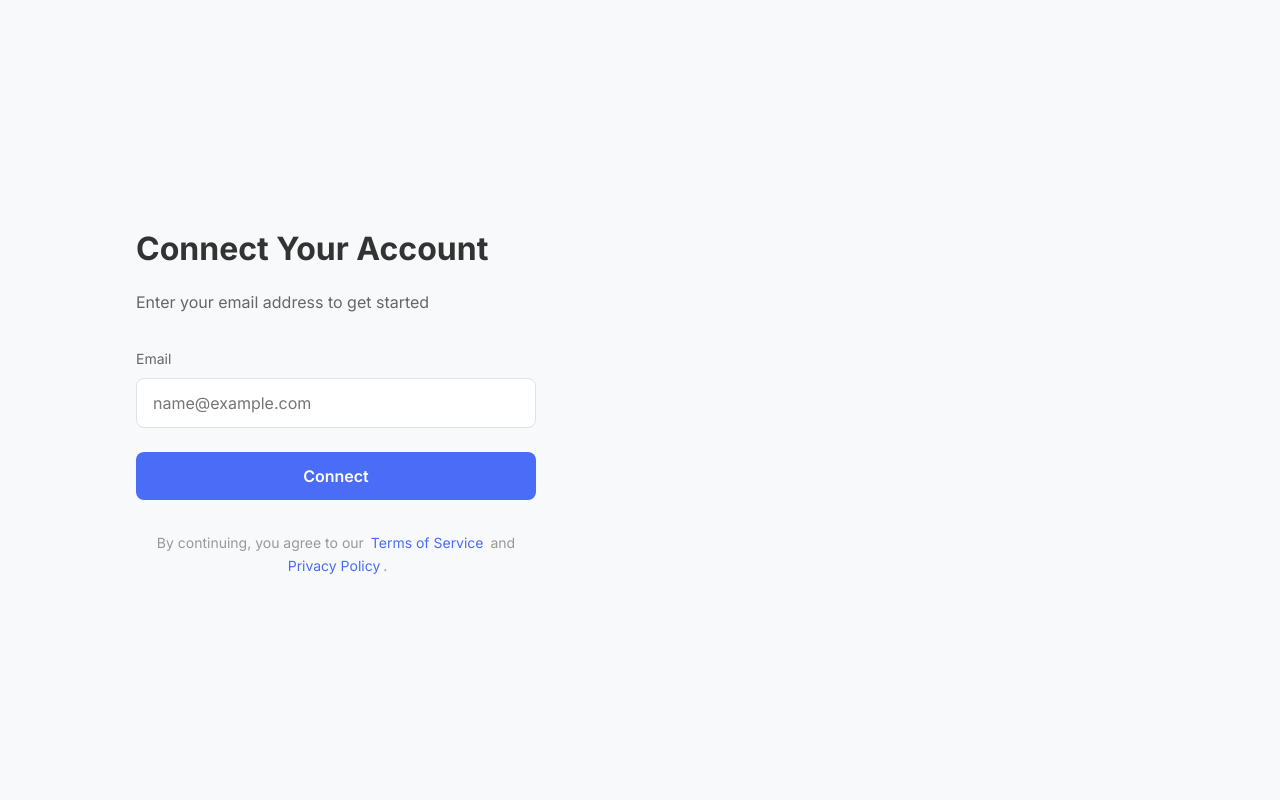
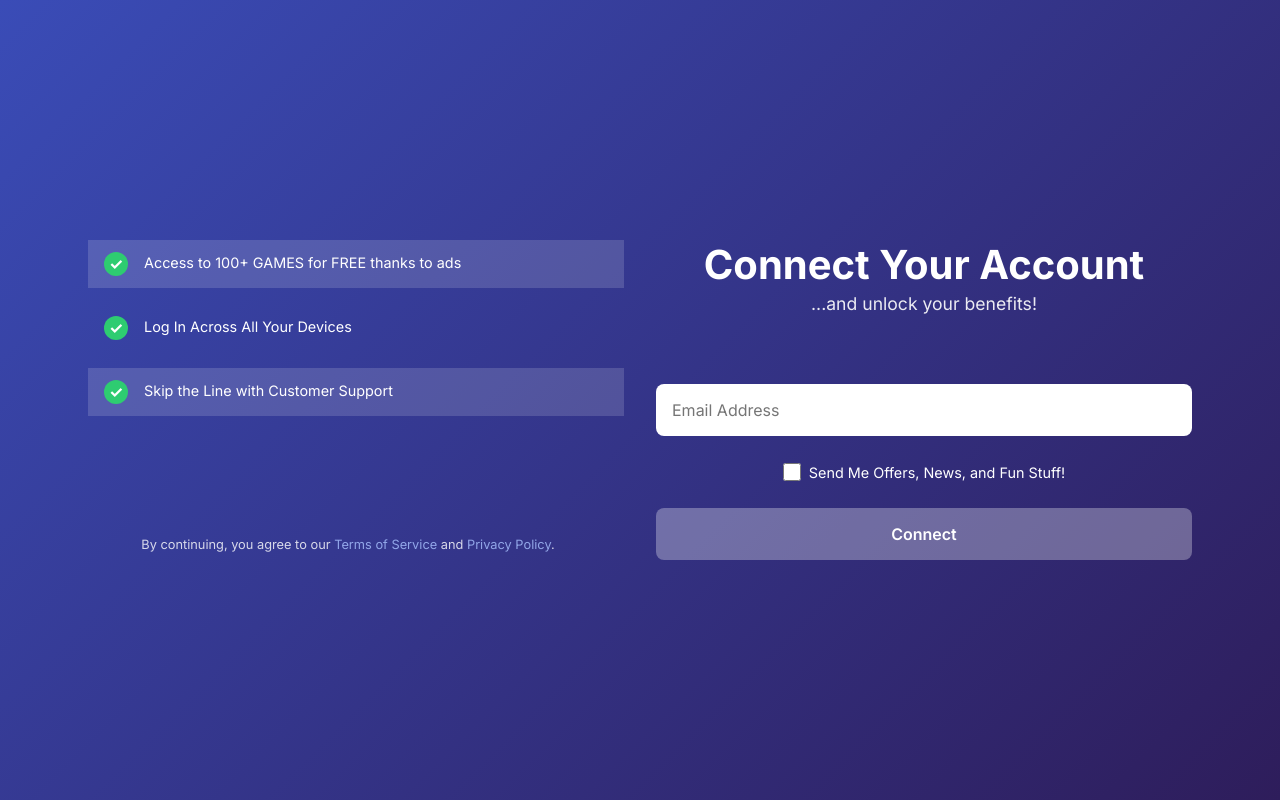
Before and after one commit to julsluks/2025_Frontend, a Vue app in the folder front-vue/: page / in a window 1280 px wide. Built offline with nearby package versions, Linux system fonts and the light colour scheme.

Commit message:
feat: Enhance user onboarding with benefits display and newsletter consent

```diff
--- a/front-vue/src/App.vue
+++ b/front-vue/src/App.vue
@@ -29,7 +29,6 @@ const setPlan = (plan) => {
 
 <template>
   <div class="app-container">
-    <main class="main-content">
     <Step1Connect
       v-if="currentStep === 1"
       @next-step="goToStep(2)"
@@ -52,7 +51,6 @@ const setPlan = (plan) => {
       v-else-if="currentStep === 4"
       :selected-plan="selectedPlan"
     />
-    </main>
   </div>
 </template>
 
@@ -85,32 +83,8 @@ body, html {
   width: 100%;
 }
 
-body {
-  background-color: var(--background-light);
-  color: var(--text-color);
-  line-height: 1.6;
-}
-
 .app-container {
-  display: flex;
-  flex-direction: column;
-  min-height: 100vh;
-  padding: 0;
-  margin: 0;
-}
-
-.main-content {
-  flex: 1;
-  display: flex;
-  flex-direction: column;
+  height: 100vh;
   width: 100%;
-  max-width: 100%;
-  margin: 0 auto;
-}
-
-@media screen and (min-width: 768px) {
-  .main-content {
-    max-width: 480px;
-  }
 }
 </style>
--- a/front-vue/src/assets/main.css
+++ b/front-vue/src/assets/main.css
@@ -8,35 +8,4 @@ body, html {
 #app {
   height: 100%;
   width: 100%;
-  max-width: 1280px;
-  margin: 0 auto;
-  padding: 2rem;
-  font-weight: normal;
 }
-
-a,
-.green {
-  text-decoration: none;
-  color: hsla(160, 100%, 37%, 1);
-  transition: 0.4s;
-  padding: 3px;
-}
-
-@media (hover: hover) {
-  a:hover {
-    background-color: hsla(160, 100%, 37%, 0.2);
-  }
-}
-
-@media (min-width: 1024px) {
-  body {
-    display: flex;
-    place-items: center;
-  }
-
-  #app {
-    display: grid;
-    grid-template-columns: 1fr 1fr;
-    padding: 0 2rem;
-  }
-}
--- /dev/null
+++ b/front-vue/src/components/BenefitsList.vue
@@ -0,0 +1,66 @@
+<template>
+    <div class="benefits-section">
+        <div
+            v-for="(benefit, index) in benefits"
+            :key="index"
+            class="benefit-item"
+        >
+            <div class="check-icon">✓</div>
+            <div class="benefit-text">{{ benefit.text }}</div>
+        </div>
+    </div>
+</template>
+
+<script setup>
+const props = defineProps({
+    benefits: {
+        type: Array,
+        default: () => [
+            { text: "Access to 100+ GAMES for FREE thanks to ads" },
+            { text: "Log In Across All Your Devices" },
+            { text: "Skip the Line with Customer Support" }
+        ]
+    }
+});
+</script>
+
+<style scoped>
+/* Benefits section */
+.benefits-section {
+    display: flex;
+    flex-direction: column;
+    gap: 1rem;
+    margin-bottom: 2.5rem;
+    padding-bottom: 1rem;
+}
+
+.benefit-item {
+    display: flex;
+    align-items: center;
+    gap: 1rem;
+    padding: 0.75rem 1rem;
+}
+
+/* Aplicamos el fondo solo a los elementos impares (1º, 3º, 5º...) */
+.benefit-item:nth-child(odd) {
+    background-color: rgba(255, 255, 255, 0.15);
+}
+
+.check-icon {
+    width: 24px;
+    height: 24px;
+    border-radius: 50%;
+    background-color: #2ecc71;
+    color: white;
+    display: flex;
+    align-items: center;
+    justify-content: center;
+    font-weight: bold;
+    flex-shrink: 0;
+}
+
+.benefit-text {
+    font-size: 0.9rem;
+    line-height: 1.3;
+}
+</style>
--- a/front-vue/src/views/Step1Connect.vue
+++ b/front-vue/src/views/Step1Connect.vue
@@ -3,11 +3,20 @@ import { ref } from 'vue';
 import apiService from '../services/apiService';
 import AppButton from '../components/ui/AppButton.vue';
 import InputField from '../components/ui/InputField.vue';
+import BenefitsList from '../components/BenefitsList.vue';
 
 const emit = defineEmits(['next-step', 'set-email']);
 const email = ref('');
 const isLoading = ref(false);
 const errorMessage = ref('');
+const newsletterConsent = ref(false);
+
+// Define los beneficios que quieras mostrar
+const benefitsList = [
+    { text: "Access to 100+ GAMES for FREE thanks to ads" },
+    { text: "Log In Across All Your Devices" },
+    { text: "Skip the Line with Customer Support" }
+];
 
 const validateEmail = (email) => {
     const re = /^[^\s@]+@[^\s@]+\.[^\s@]+$/;
@@ -44,21 +53,39 @@ const handleConnect = async () => {
 <template>
     <div class="connect-container">
         <div class="connect-content">
-            <h1 class="title">Connect Your Account</h1>
-            <p class="description">Enter your email address to get started</p>
+            <!-- Header section now at the top -->
+            <div class="header-section">
+                <h1 class="title">Connect Your Account</h1>
+                <p class="subtitle">...and unlock your benefits!</p>
+            </div>
 
-            <form @submit.prevent="handleConnect" class="connect-form">
-                <InputField v-model="email" type="email" label="Email" placeholder="name@example.com"
-                    :error="errorMessage" />
+            <!-- Usando el componente de beneficios -->
+            <BenefitsList :benefits="benefitsList" />
 
-                <AppButton :loading="isLoading" type="submit">
-                    Connect
-                </AppButton>
-            </form>
+            <div class="form-section">
+                <input type="email" v-model="email" class="email-input" placeholder="Email Address"
+                    :class="{ 'error-input': errorMessage }" />
+                <div v-if="errorMessage" class="error-message">{{ errorMessage }}</div>
 
-            <div class="terms">
-                <p>By continuing, you agree to our <a href="#" class="link">Terms of Service</a> and <a href="#"
-                        class="link">Privacy Policy</a>.</p>
+                <div class="newsletter-option">
+                    <input type="checkbox" id="newsletter" v-model="newsletterConsent" class="checkbox-input" />
+                    <label for="newsletter" class="checkbox-label">
+                        Send Me Offers, News, and Fun Stuff!
+                    </label>
+                </div>
+
+                <button class="connect-button" @click="handleConnect" :disabled="isLoading">
+                    <span v-if="isLoading" class="loader"></span>
+                    <span v-else>Connect</span>
+                </button>
+            </div>
+
+            <!-- Terms at the bottom -->
+            <div class="terms-section">
+                <p>By continuing, you agree to our
+                    <a href="#" class="terms-link">Terms of Service</a> and
+                    <a href="#" class="terms-link">Privacy Policy</a>.
+                </p>
             </div>
         </div>
     </div>
@@ -66,51 +93,204 @@ const handleConnect = async () => {
 
 <style scoped>
 .connect-container {
+    min-height: 100vh;
+    width: 100%;
     display: flex;
-    flex-direction: column;
-    align-items: center;
-    justify-content: center;
-    min-height: 100vh;
-    padding: 1.5rem;
+    background: linear-gradient(135deg, #3a4cb7 0%, #2e1d5b 100%);
+    color: white;
 }
 
 .connect-content {
     width: 100%;
-    max-width: 400px;
+    display: flex;
+    flex-direction: column;
+    padding: 2rem 0rem;
+    max-width: 500px;
+    margin: 0 auto;
+    gap: 2rem;
+}
+
+/* Header section */
+.header-section {
+    text-align: center;
+    margin-top: 2rem;
+    margin-bottom: 1rem;
+    padding: 0.5rem;
 }
 
 .title {
     font-size: 2rem;
     font-weight: 700;
-    margin-bottom: 1rem;
-    color: var(--text-color);
+    margin-bottom: 0.5rem;
 }
 
-.description {
+.subtitle {
     font-size: 1rem;
-    color: var(--light-text);
-    margin-bottom: 2rem;
+    opacity: 0.9;
 }
 
-.connect-form {
+/* Form section */
+.form-section {
     display: flex;
     flex-direction: column;
-    gap: 1.5rem;
-    margin-bottom: 2rem;
+    gap: 1.2rem;
+    padding: 0.5rem 1rem;
 }
 
-.terms {
-    text-align: center;
-    font-size: 0.875rem;
-    color: var(--lighter-text);
+.email-input {
+    padding: 1rem;
+    border-radius: 8px;
+    border: none;
+    font-size: 1rem;
+    background-color: white;
+    width: 100%;
 }
 
-.link {
-    color: var(--primary-color);
+.error-input {
+    border: 2px solid #e74c3c;
+}
+
+.error-message {
+    color: #ffcccc;
+    font-size: 0.85rem;
+    margin-top: -0.8rem;
+}
+
+.newsletter-option {
+    display: flex;
+    align-items: center;
+    justify-content: center;
+    gap: 0.5rem;
+    margin: 0.5rem 0;
+    padding: 0.5rem 0;
+}
+
+.checkbox-input {
+    width: 18px;
+    height: 18px;
+    accent-color: #4a6cf7;
+}
+
+.checkbox-label {
+    font-size: 0.9rem;
+}
+
+.connect-button {
+    background-color: rgba(255, 255, 255, 0.3);
+    color: white;
+    border: none;
+    padding: 1rem;
+    border-radius: 8px;
+    font-size: 1rem;
+    font-weight: 600;
+    cursor: pointer;
+    transition: background-color 0.3s;
+    display: flex;
+    justify-content: center;
+    align-items: center;
+}
+
+.connect-button:hover {
+    background-color: rgba(255, 255, 255, 0.4);
+}
+
+.connect-button:disabled {
+    opacity: 0.7;
+    cursor: not-allowed;
+}
+
+.loader {
+    width: 20px;
+    height: 20px;
+    border: 2px solid rgba(255, 255, 255, 0.3);
+    border-top-color: white;
+    border-radius: 50%;
+    animation: spin 1s linear infinite;
+}
+
+@keyframes spin {
+    to {
+        transform: rotate(360deg);
+    }
+}
+
+/* Terms section */
+.terms-section {
+    text-align: center;
+    font-size: 0.8rem;
+    opacity: 0.8;
+    margin-top: auto;
+    padding: 0.5rem 1rem;
+}
+
+.terms-link {
+    color: #a9c2ff;
     text-decoration: none;
 }
 
-.link:hover {
+.terms-link:hover {
     text-decoration: underline;
 }
+
+/* Desktop layout */
+@media screen and (min-width: 1024px) {
+    .connect-container {
+        align-items: center;
+        justify-content: center;
+        min-height: 100vh;
+    }
+
+    .connect-content {
+        max-width: 1200px;
+        display: grid;
+        grid-template-columns: 1fr 1fr;
+        grid-template-areas:
+            "benefits header"
+            "terms form";
+        padding: 3rem;
+    }
+
+    :deep(.benefits-section) {
+        grid-area: benefits;
+        margin-bottom: 0;
+    }
+
+    .header-section {
+        grid-area: header;
+        text-align: center;
+        margin-top: 0;
+        margin-bottom: 0;
+        padding: 0;
+    }
+
+    .form-section {
+        grid-area: form;
+        padding: 0;
+        margin-top: -5rem;
+    }
+
+    .terms-section {
+        grid-area: terms;
+        margin-top: auto;
+        text-align: center;
+        padding-left: 0;
+        align-self: flex-end;
+    }
+
+    .title {
+        font-size: 2.5rem;
+        margin-bottom: 0.25rem;
+    }
+
+    .subtitle {
+        font-size: 1.1rem;
+        margin-bottom: 1rem;
+    }
+
+    /* Deshacer centrado horizontal del checkbox en desktop */
+    .newsletter-option {
+        margin: 0.25rem 0;
+        padding: 0.25rem 0;
+    }
+}
 </style>
```
Lines whose indentation alone changed are shown as unchanged.
